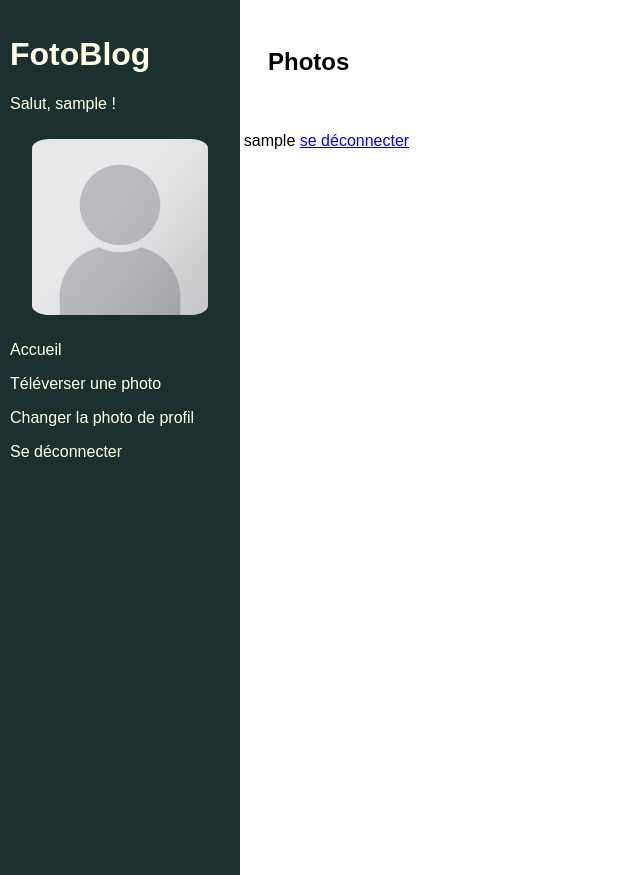
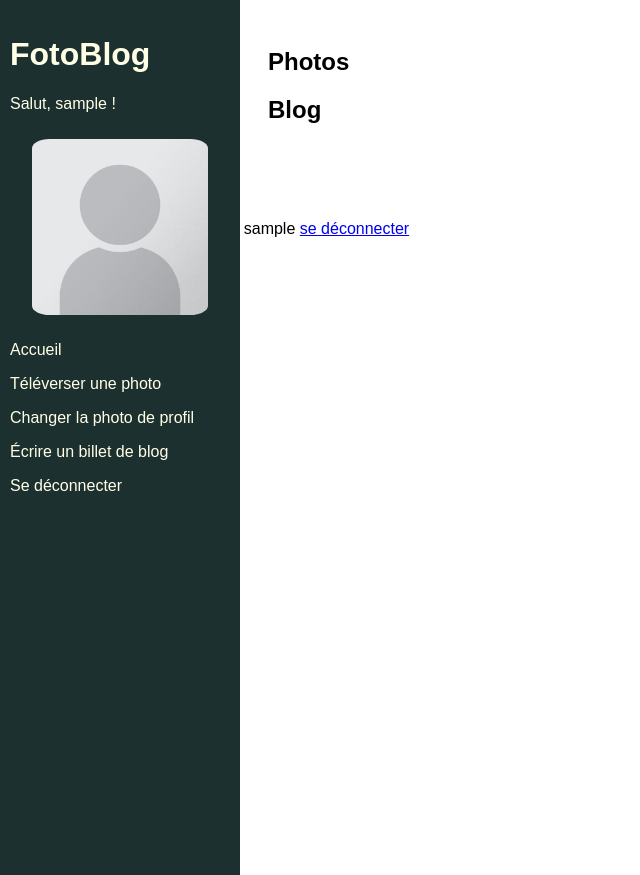
Before and after one commit to Mohamed-Ali-Souiai/fotoblog, a Django app: page /home in a window 1280 px wide. Shown: the whole page, without its empty margins (0-640 px from the left). Run offline with Django 4.2, Linux system fonts and the light colour scheme; the visitor is signed in with stand-in values (Sample User, id 1); data that the repository does not hold is empty.

Commit message:
revision cour django

```diff
--- a/fotoblog/authentication/templates/authentication/upload_profile_photo.html
+++ b/fotoblog/authentication/templates/authentication/upload_profile_photo.html
@@ -4,6 +4,6 @@
     <form method="post" enctype="multipart/form-data">
         {{ form.as_p }}
         {% csrf_token %}
-        <button type="submit" >telecharger</button>
+        <button type="submit" >upload</button>
     </form>
 {% endblock content %}
--- a/fotoblog/blog/forms.py
+++ b/fotoblog/blog/forms.py
@@ -6,3 +6,9 @@ class PhotoForm(forms.ModelForm):
     class Meta:
         model = models.Photo
         fields = ['image', 'caption']
+
+
+class BlogForm(forms.ModelForm):
+    class Meta:
+        model = models.Blog
+        fields = ['title', 'content']
--- a/fotoblog/blog/templates/blog/home.html
+++ b/fotoblog/blog/templates/blog/home.html
@@ -5,4 +5,15 @@
         <img src="{{ photo.image.url }}">
         <p>{{ photo.caption }}</p>
     {% endfor %}
+<h2>Blog</h2>
+    <div class="grid-container">
+        {% for blog in blogs %}
+            <div class="post">
+                <a href="{% url 'view_blog' blog.id %}">
+                    <h4>Billet : {{ blog.title }}</h4>
+                    <img src="{{ blog.photo.image.url }}">
+                </a>
+            </div>
+        {% endfor %}
+    </div>
 {% endblock content %}
--- a/fotoblog/blog/views.py
+++ b/fotoblog/blog/views.py
@@ -1,4 +1,4 @@
-from django.shortcuts import render, redirect
+from django.shortcuts import render, redirect, get_object_or_404
 from django.contrib.auth.decorators import login_required
 from django.views.generic import View
 from django.contrib.auth.mixins import LoginRequiredMixin
@@ -7,9 +7,49 @@ from . import models
 
 
 @login_required
+def view_blog(request, blog_id):
+    blog = get_object_or_404(models.Blog, id=blog_id)
+    return render(request, 'blog/view_blog.html', {'blog': blog})
+
+
+@login_required
 def home(request):
     photos = models.Photo.objects.all()
-    return render(request, 'blog/home.html', {'photos': photos})
+    blogs = models.Blog.objects.all()
+    context = {'photos': photos, 'blogs': blogs}
+    return render(request, 'blog/home.html', context=context)
+
+
+class BlogAndPhotoUpload(LoginRequiredMixin, View):
+    form_blog_class = forms.BlogForm
+    form_photo_class = forms.PhotoForm
+    template_name = 'blog/create_blog_post.html'
+
+    def get(self, request):
+        form_blog = self.form_blog_class()
+        form_photo = self.form_photo_class()
+        context = {
+            'form_blog': form_blog,
+            'form_photo': form_photo
+        }
+        return render(request, self.template_name, context=context)
+
+    def post(self, request):
+        form_blog = self.form_blog_class(request.POST)
+        form_photo = self.form_photo_class(request.POST, request.FILES)
+        if all([form_blog.is_valid(), form_photo.is_valid]):
+            photo = form_photo.save(commit=False)
+            photo.uploader = request.user
+            photo.save()
+            blog = form_blog.save(commit=False)
+            blog.author = request.user
+            blog.photo = photo
+            return redirect('home')
+        context = {
+            'form_blog': form_blog,
+            'form_photo': form_photo
+        }
+        return render(request, self.template_name, context=context)
 
 
 class PhotoUpload(LoginRequiredMixin, View):
--- a/fotoblog/fotoblog/urls.py
+++ b/fotoblog/fotoblog/urls.py
@@ -24,6 +24,8 @@ urlpatterns = [
     path('photo/upload/', blog.views.PhotoUpload.as_view(), name='photo_upload'),
     path('profile-photo/upload', authentication.views.UploadProfilePhoto.as_view(),
          name='upload_profile_photo'),
+    path('blog/create/', blog.views.BlogAndPhotoUpload.as_view(), name='create_blog'),
+    path('blog/<int:blog_id>', blog.views.view_blog, name='view_blog'),
 
 ]
 
--- a/fotoblog/templates/base.html
+++ b/fotoblog/templates/base.html
@@ -16,6 +16,7 @@
                 <p><a href="{% url 'home' %}">Accueil</a></p>
                 <p><a href="{% url 'photo_upload' %}">Téléverser une photo</a></p>
                 <p><a href="{% url 'upload_profile_photo' %}">Changer la photo de profil</a></p>
+                <p><a href="{% url 'create_blog' %}">Écrire un billet de blog</a></p>
                 <p><a href="{% url 'logout' %}">Se déconnecter</a></p>
             {% endif %}
         </div>
```
Also changed, not shown: fotoblog/blog/templates/blog/create_blog_post.html (added, +9 -0 lines), fotoblog/blog/templates/blog/view_blog.html (added, +8 -0 lines).
